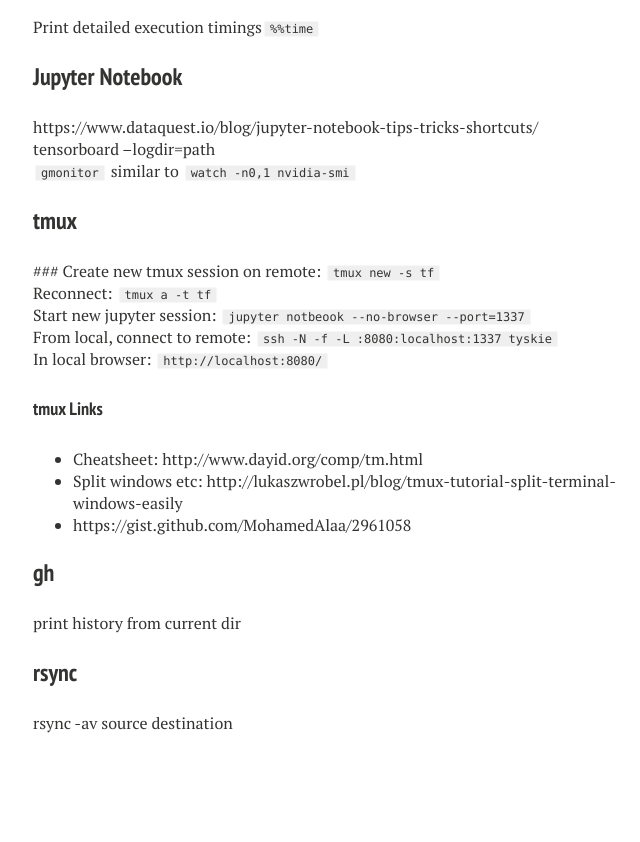
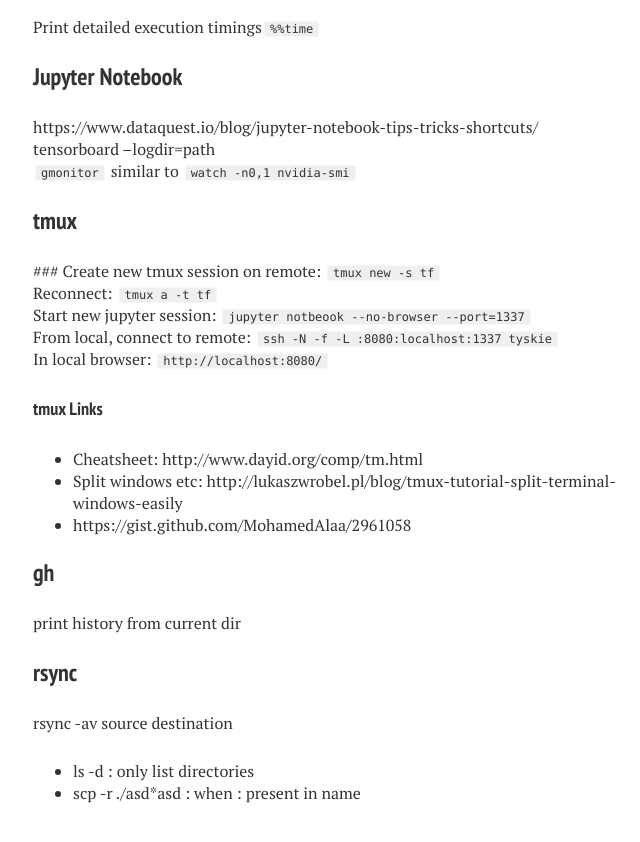
Before and after one commit to francisengelmann/francisengelmann.github.io, a Jekyll site: the page built from snippets.md, in a window 1280 px wide and 900 px high, scrolled down 1949 px. Shown: the top 842 px of the window, without its empty margins (287-927 px from the left). Built offline with Jekyll 4.4.1, drawn with Linux system fonts in a browser that asks for light colours; nearby versions of some CDN libraries; our own code applies the rules of GitHub Pages for plain Markdown files.

Commit message:
Update snippets.md

```diff
--- a/snippets.md
+++ b/snippets.md
@@ -94,3 +94,6 @@
 
 ### rsync
 rsync -av source destination
+
+* ls -d : only list directories
+* scp -r ./asd*asd : when : present in name
```
